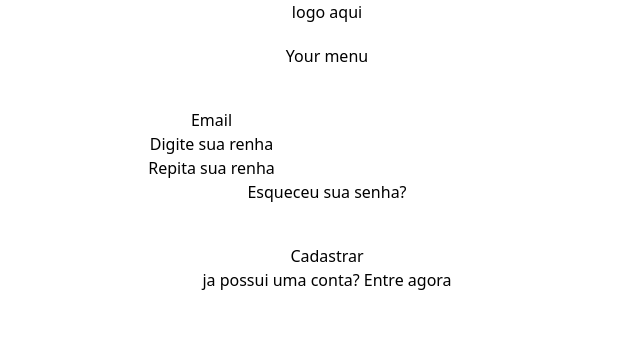
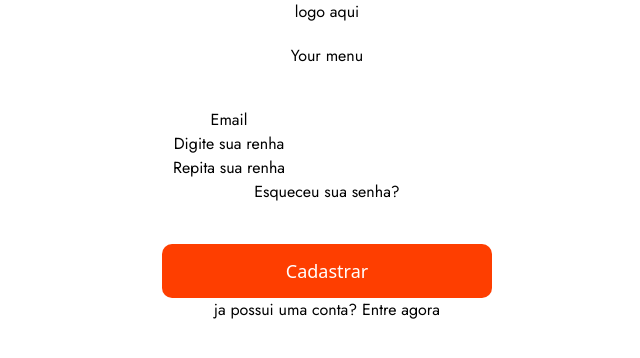
Before and after one commit to RewelliOliveira/your-menu, a React (Vite) app: page / in a window 1280 px wide. Shown: the top 358 px of the page, without its empty margins (313-953 px from the left). Built offline with nearby package versions, Linux system fonts and the light colour scheme.

Commit message:
style: estilizacao inicial

```diff
--- a/src/features/system-adm/components/ui/button-login.tsx
+++ b/src/features/system-adm/components/ui/button-login.tsx
@@ -6,7 +6,7 @@ interface ButtonLoginProps {
 
 export function ButtonLogin({ children, onClick, type = "button" }: ButtonLoginProps) {
     return (
-        <button onClick={onClick} type={type}>
+        <button onClick={onClick} type={type} className="bg-[#FE3E00] text-white w-[330px] h-[54px] rounded-[10px] font-medium font-sans text-lg">
             {children}
         </button>
     );
--- a/src/index.css
+++ b/src/index.css
@@ -1 +1,7 @@
+@import url('https://fonts.googleapis.com/css2?family=Jost:ital,wght@0,100..900;1,100..900&display=swap');
+
 @import "tailwindcss";
+
+body {
+    font-family: 'Jost', sans-serif;
+}
```
